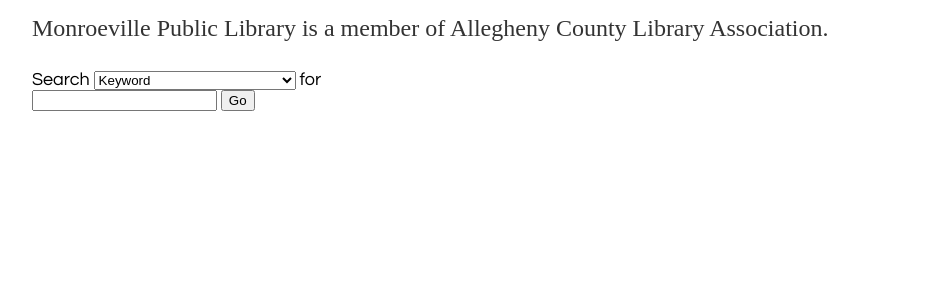
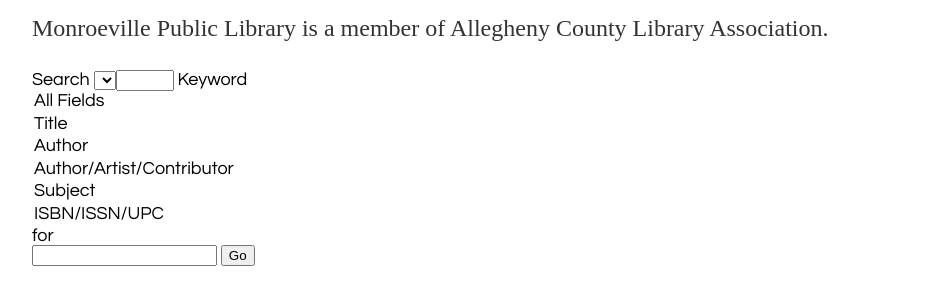
Before and after one commit to Cawhite1/cawhite1.github.io, a plain HTML site: page index.html in a window 1280 px wide. Shown: the part 203-508 px from the top of the page, without its empty margins (160-1092 px from the left). Drawn offline with Linux system fonts and the light colour scheme.

Commit message:
Update index.html

```diff
--- a/index.html
+++ b/index.html
@@ -27,11 +27,13 @@
     <span id="search-label"><font face="Century Gothic, Arial"><font size="4">Search</span>
     <span id="search-type">
 	  <select id="search-select" name="basicType">
-	    	      <option value="Keyword">
+	    	      <option value="Keyword"> <span class="inlineinput">
+        <input type='text' style='display: inline; width: 50px;' />
+    </span>
 		Keyword
 	      </option>
 	    	      <option value="AllFields">
-		All Fields style='display: inline;
+		All Fields
 	      </option>
 	    	      <option value="Title">
 		Title
```
